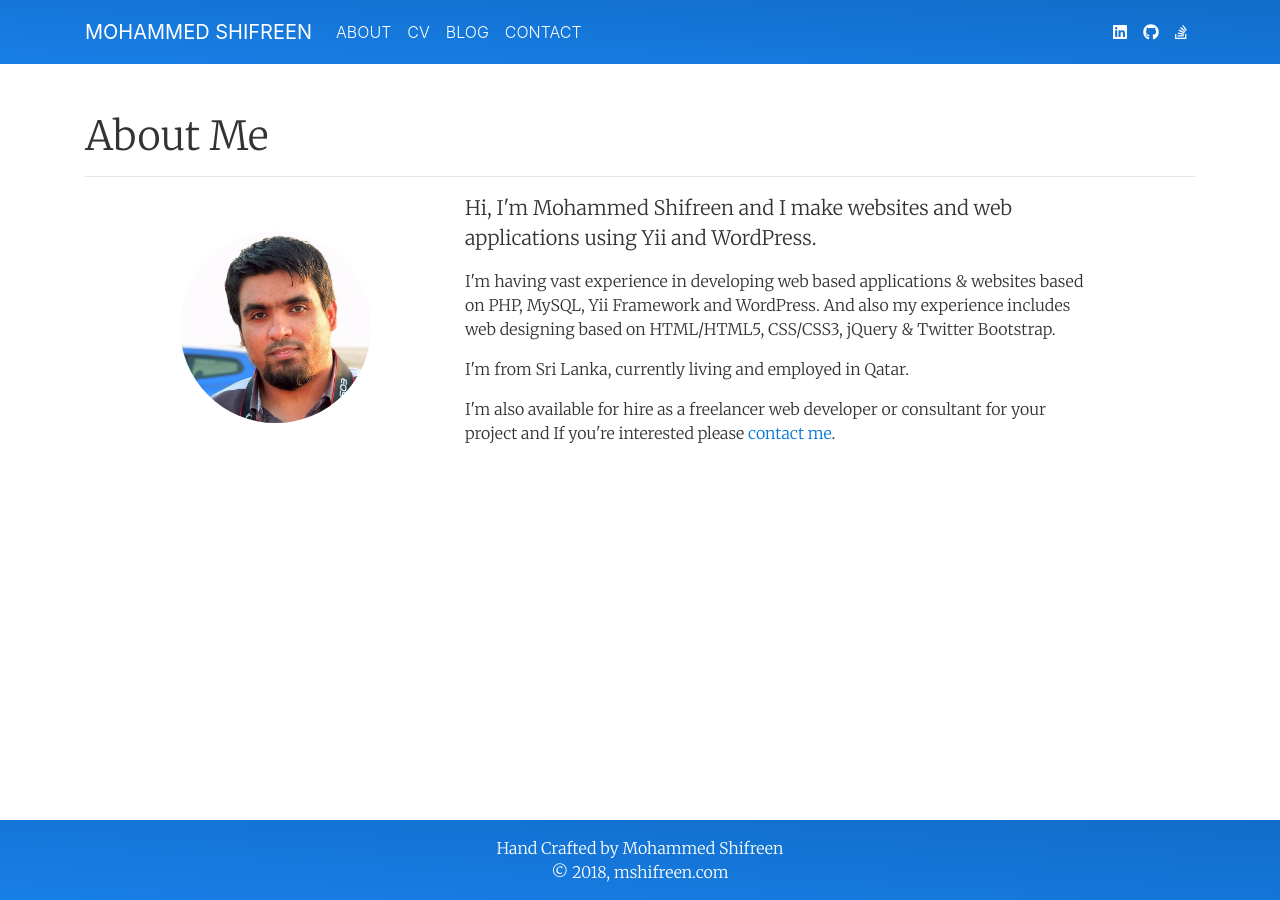
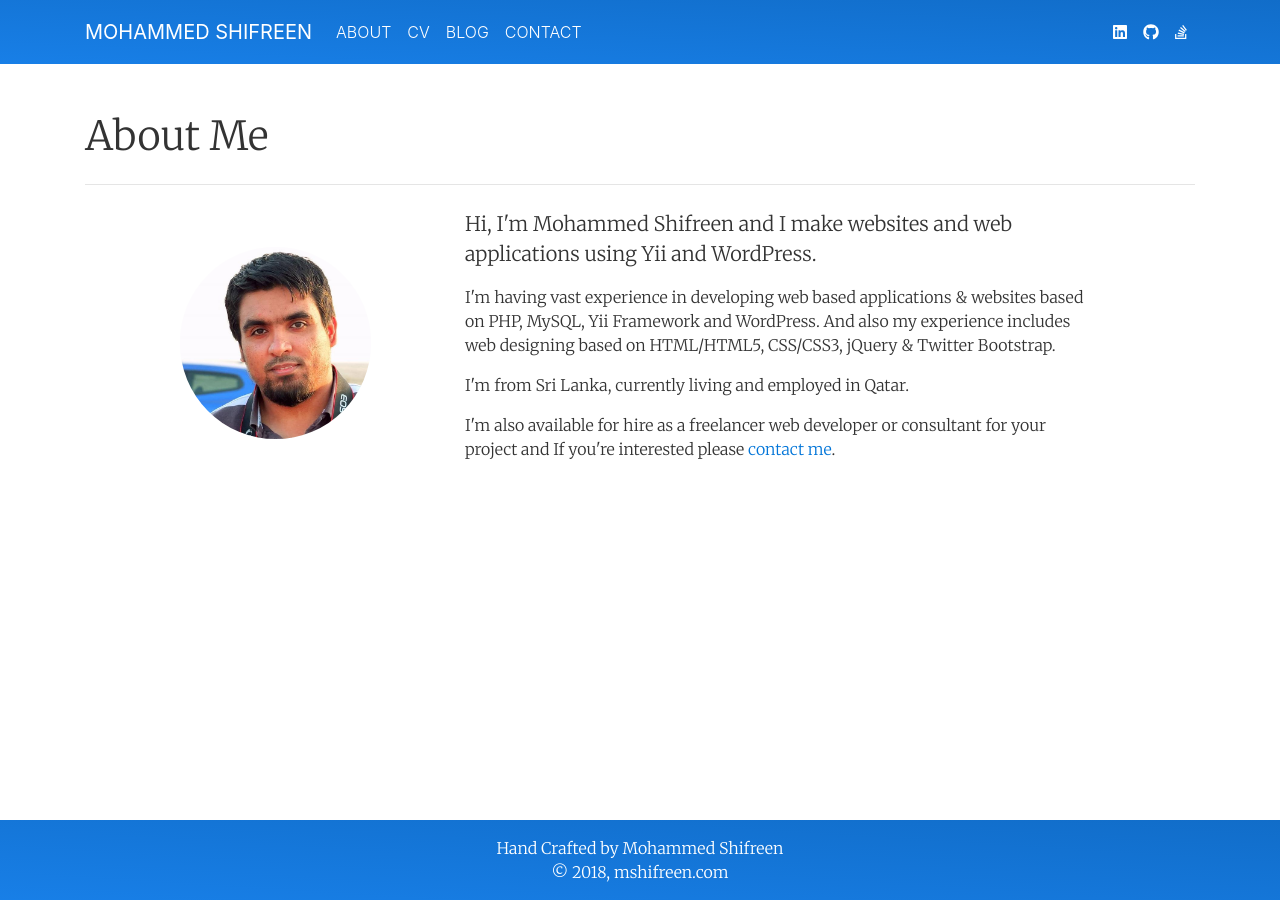
Before and after one commit to Shifrin/shifrin.github.io, a Jekyll site: the page built from about/index.html, in a window 1280 px wide. Built offline with Jekyll 4.4.1, drawn with Linux system fonts in a browser that asks for light colours; nearby versions of some CDN libraries.

Commit message:
Style updated

```diff
--- a/_layouts/default.html
+++ b/_layouts/default.html
@@ -9,9 +9,9 @@
 
         <meta name="description" content="{{ page.description }}">
 
-        <link rel="stylesheet" href="/assets/css/bootstrap.min.css" type="text/css" media="all">
-        <link rel="stylesheet" href="/assets/css/mdb.min.css" type="text/css" media="all">
-        <link rel="stylesheet" href="/assets/css/style.css" type="text/css" media="all">
+        <link href="/assets/css/bootstrap.min.css" type="text/css" rel="stylesheet" media="all">
+        <link href="/assets/css/mdb.min.css" type="text/css" rel="stylesheet" media="all">
+        <link href="/assets/css/style.css?{{ site.time | date: '%s%N' }}" type="text/css" rel="stylesheet" media="all">
     </head>
 
     <body class="{{ page.bodyClass }}">
--- a/about/index.html
+++ b/about/index.html
@@ -9,11 +9,11 @@
     <div class="container">
         <h1 class="h1-responsive">About Me</h1>
 
-        <hr>
+        <hr class="my-4">
 
         <div class="row align-items-center justify-content-center">
             <div class="col-md-3">
-                <img src="/assets/img/me.jpg" class="img-fluid rounded-circle w-75 my-2" alt="Mohammed Shifreen">
+                <img src="/assets/img/me.jpg" class="img-fluid rounded-circle w-75 mx-auto my-3" alt="Mohammed Shifreen">
             </div>
 
             <div class="col-md-7">
```
